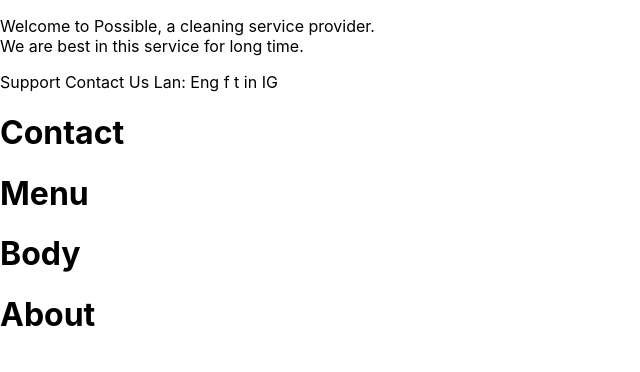
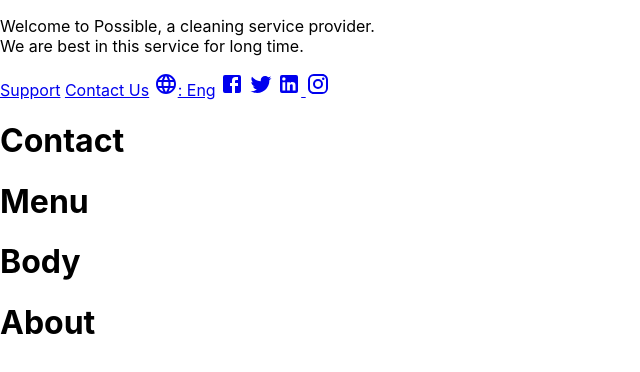
Before and after one commit to tigabum/Cleaning-Service-web, a React (Create React App) app: page / in a window 1280 px wide. Shown: the top 372 px of the page, without its empty margins (0-640 px from the left). Built offline with nearby package versions, Linux system fonts and the light colour scheme.

Commit message:
chore: add material ui

```diff
--- a/package.json
+++ b/package.json
@@ -3,6 +3,10 @@
   "version": "0.1.0",
   "private": true,
   "dependencies": {
+    "@emotion/react": "^11.11.1",
+    "@emotion/styled": "^11.11.0",
+    "@mui/icons-material": "^5.11.16",
+    "@mui/material": "^5.13.6",
     "@testing-library/jest-dom": "^5.16.5",
     "@testing-library/react": "^13.4.0",
     "@testing-library/user-event": "^13.5.0",
--- a/public/index.html
+++ b/public/index.html
@@ -15,6 +15,15 @@
       user's mobile device or desktop. See https://developers.google.com/web/fundamentals/web-app-manifest/
     -->
     <link rel="manifest" href="%PUBLIC_URL%/manifest.json" />
+    <link
+  rel="stylesheet"
+  href="https://fonts.googleapis.com/css?family=Roboto:300,400,500,700&display=swap"
+/>
+<link
+  rel="stylesheet"
+  href="https://fonts.googleapis.com/icon?family=Material+Icons"
+/>
+
     <!--
       Notice the use of %PUBLIC_URL% in the tags above.
       It will be replaced with the URL of the `public` folder during the build.
--- a/src/Component/Header.js
+++ b/src/Component/Header.js
@@ -1,4 +1,9 @@
 import React from 'react';
+import FacebookIcon from '@mui/icons-material/Facebook';
+import TwitterIcon from '@mui/icons-material/Twitter';
+import LinkedInIcon from '@mui/icons-material/LinkedIn';
+import InstagramIcon from '@mui/icons-material/Instagram';
+import LanguageIcon from '@mui/icons-material/Language';
 
 const Header = () => {
 return(
@@ -6,13 +11,13 @@
         <p>Welcome to Possible, a cleaning service provider. <br/>
             We are best in this service for long time.
         </p>
-        <a>Support</a> { " "}
-        <a>Contact Us</a>{" "}
-        <a>Lan: Eng</a>{" "}
-        <a>f</a>{" "}
-        <a>t</a>{" "}
-        <a>in</a>{" "}
-        <a>IG</a>{" "}
+        <a href='#'>Support</a> { " "}
+        <a href='#'>Contact Us</a>{" "}
+        <a href='#'><LanguageIcon/>: Eng</a>{" "}
+        <a href='#'><FacebookIcon/></a>{" "}
+        <a href='#'><TwitterIcon/></a>{" "}
+        <a href='#'><LinkedInIcon/> </a>{" "}
+        <a href='#'><InstagramIcon/> </a>{" "}
     </div>
 )
 }
```
Also changed, not shown: 1 other file (tests, documents, lock files or other folders).
